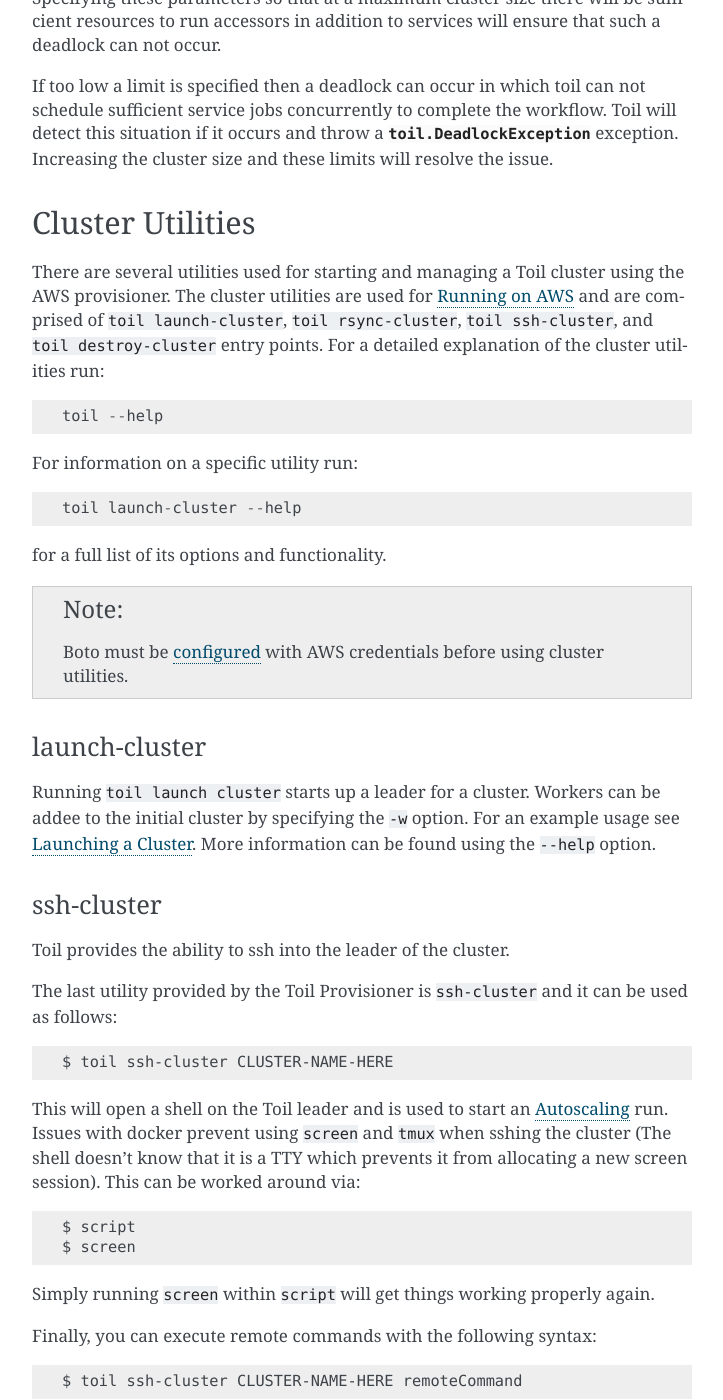
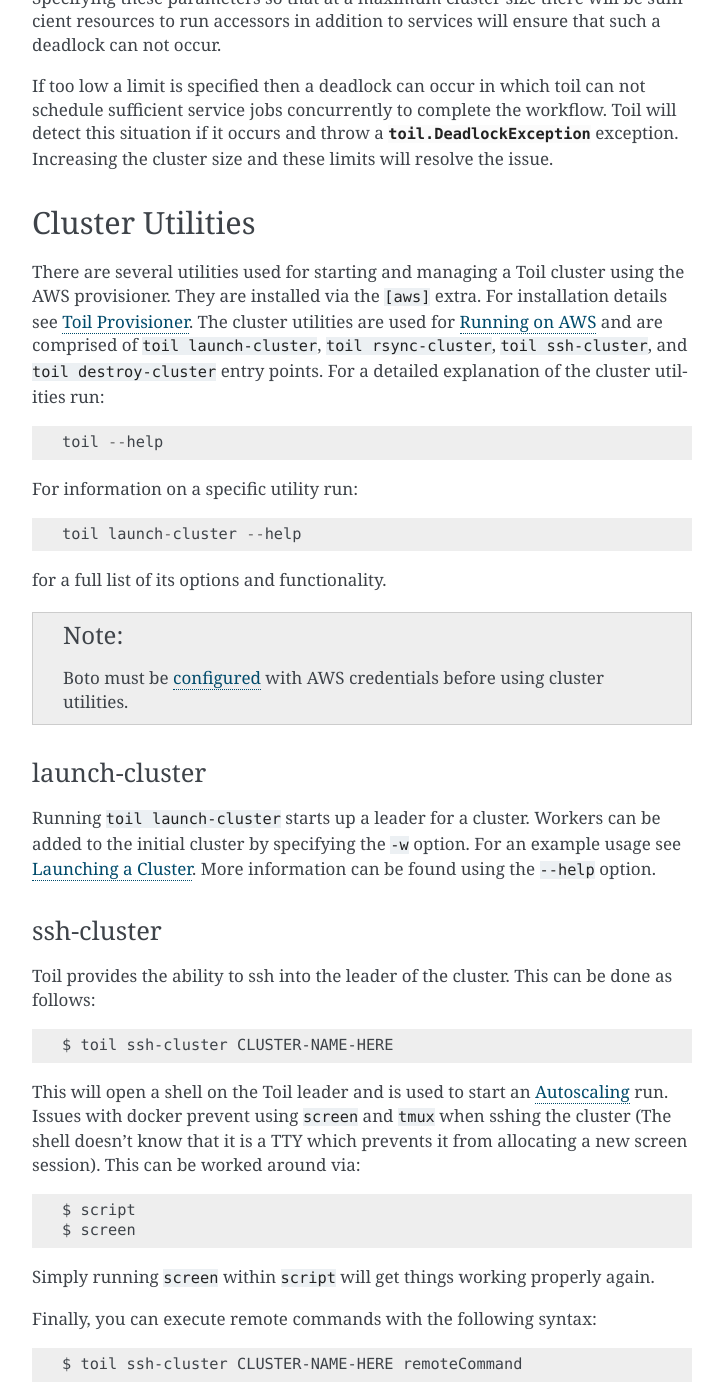
Before and after one commit to DataBiosphere/toil, a Sphinx documentation site: the page built from docs/cli.rst, in a window 1280 px wide and 1400 px high, scrolled down 3236 px. Shown: the whole window, without its empty margins (388-1111 px from the left). Built offline with Sphinx 7.4.7, drawn with Linux system fonts in a browser that asks for light colours; the version number could not be read and is left out.

Commit message:
Fix typo; add clarification

```diff
--- a/docs/cli.rst
+++ b/docs/cli.rst
@@ -146,7 +146,8 @@ and these limits will resolve the issue.
 Cluster Utilities
 -----------------
 There are several utilities used for starting and managing a Toil cluster using
-the AWS provisioner. The cluster utilities are used for :ref:`runningAWS` and are comprised of
+the AWS provisioner. They are installed via the ``[aws]`` extra. For installation
+details see :ref:`installProvisioner`. The cluster utilities are used for :ref:`runningAWS` and are comprised of
 ``toil launch-cluster``, ``toil rsync-cluster``, ``toil ssh-cluster``, and
 ``toil destroy-cluster`` entry points. For a detailed explanation of the cluster
 utilities run::
@@ -170,8 +171,8 @@ for a full list of its options and functionality.
 launch-cluster
 ^^^^^^^^^^^^^^
 
-Running ``toil launch cluster`` starts up a leader for a cluster. Workers can be
-addee to the initial cluster by specifying the ``-w`` option. For an example usage see
+Running ``toil launch-cluster`` starts up a leader for a cluster. Workers can be
+added to the initial cluster by specifying the ``-w`` option. For an example usage see
 :ref:`launchingCluster`. More information can be found using the ``--help`` option.
 
 .. _sshCluster:
@@ -179,10 +180,8 @@ addee to the initial cluster by specifying the ``-w`` option. For an example usa
 ssh-cluster
 ^^^^^^^^^^^
 
-Toil provides the ability to ssh into the leader of the cluster.
-
-The last utility provided by the Toil Provisioner is ``ssh-cluster`` and it
-can be used as follows::
+Toil provides the ability to ssh into the leader of the cluster. This
+can be done as follows::
 
     $ toil ssh-cluster CLUSTER-NAME-HERE
 
```
